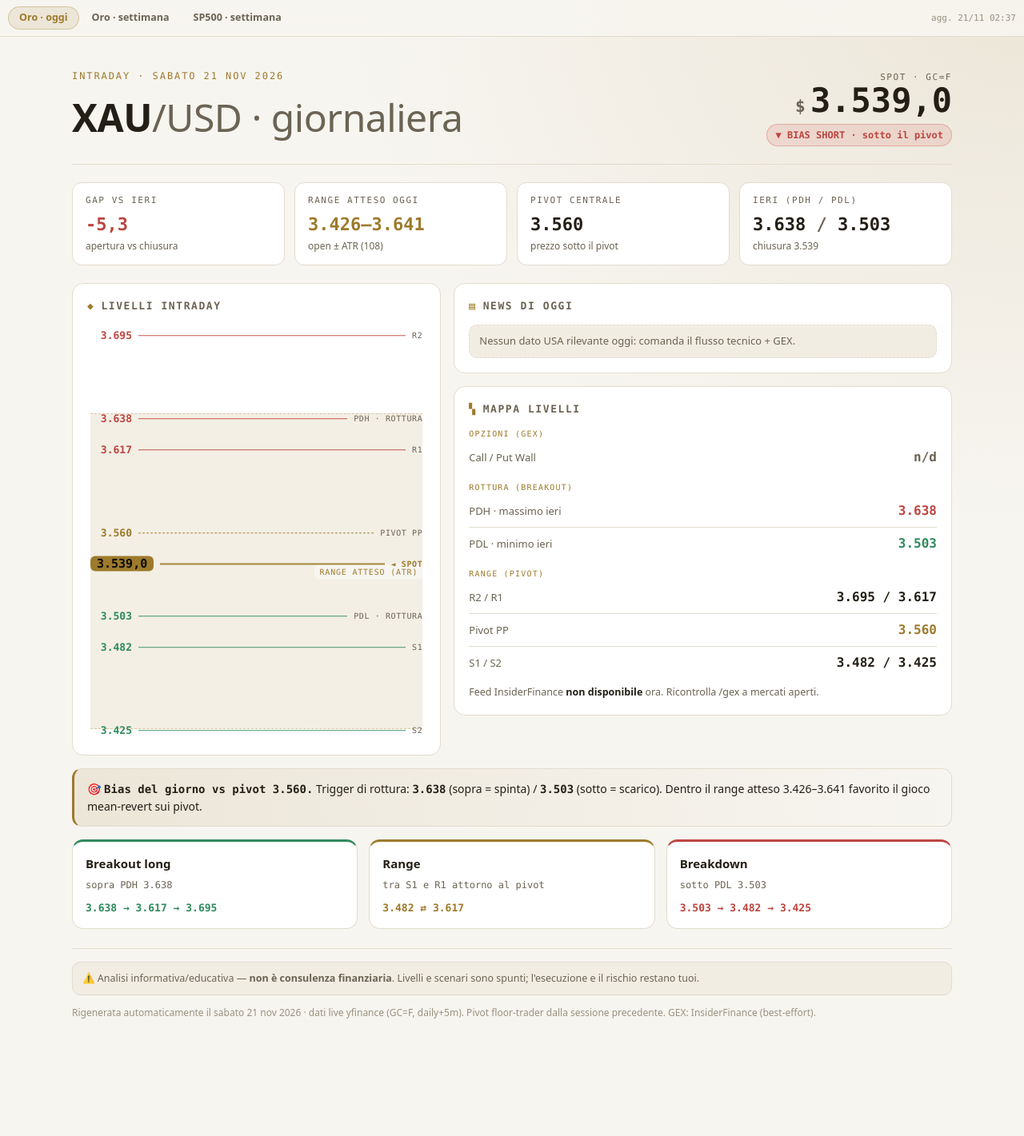
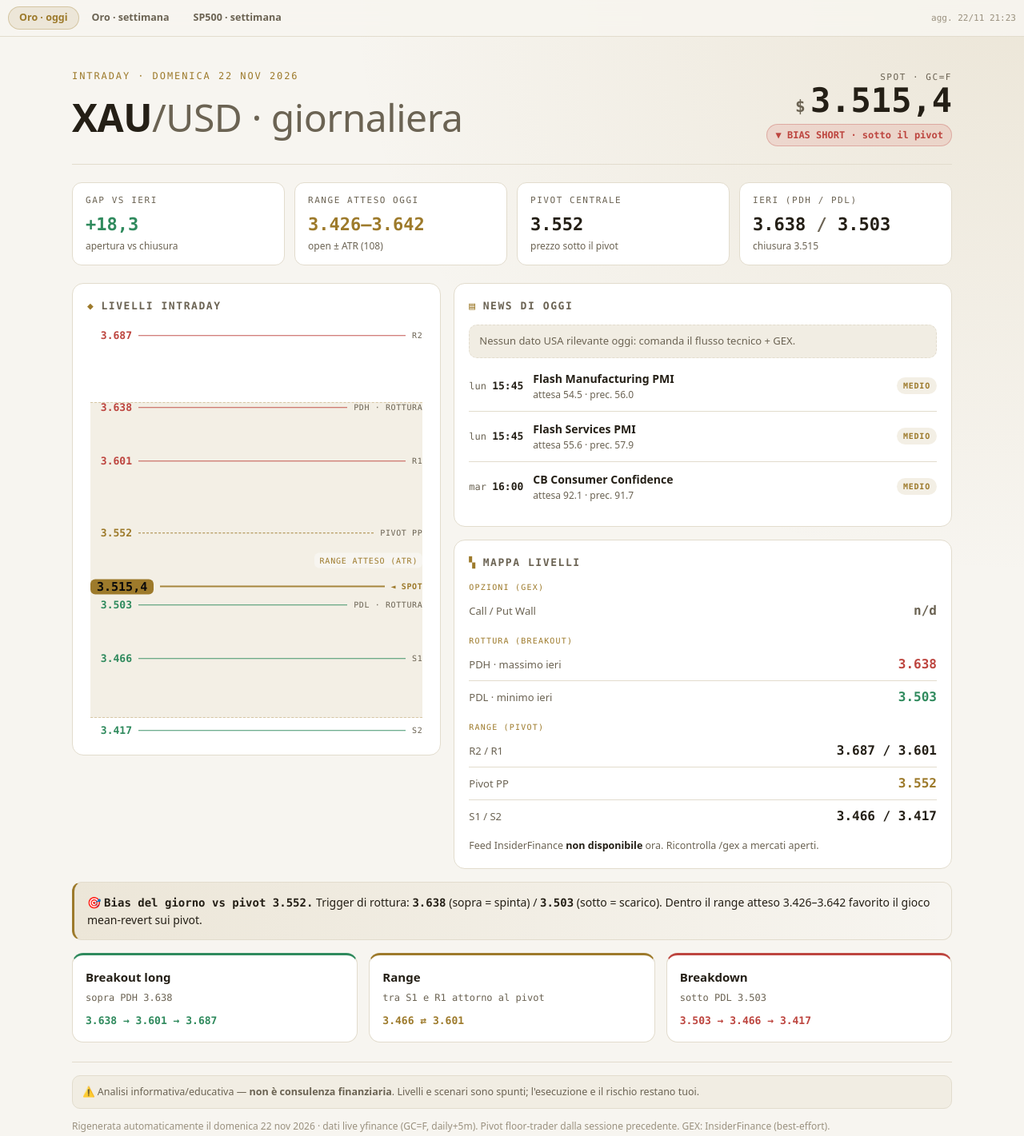
Before and after one commit to Th3Bl4ck/app-dash, a plain HTML site: page public/index.html in a window 1280 px wide. Shown: the whole page at 80% size. Before the commit the page ends 1316 px from the top, so only its background shows below. Drawn offline with Linux system fonts and the light colour scheme.

Commit message:
chore: rigenera dashboard 2026-11-22 20:23 UTC

```diff
--- a/public/index.html
+++ b/public/index.html
@@ -29,8 +29,8 @@
 </style>
 </head>
 <body>
-<nav class="appnav"><a href="/" aria-current="page">Oro · oggi</a><a href="/xau-weekly.html">Oro · settimana</a><a href="/spx-weekly.html">SP500 · settimana</a><span class="stamp">agg. 21/11 02:37</span></nav>
-<title>XAU intraday — sabato 21 nov 2026</title>
+<nav class="appnav"><a href="/" aria-current="page">Oro · oggi</a><a href="/xau-weekly.html">Oro · settimana</a><a href="/spx-weekly.html">SP500 · settimana</a><span class="stamp">agg. 22/11 21:23</span></nav>
+<title>XAU intraday — domenica 22 nov 2026</title>
 <style>
   :root{--bg:#0a0a0b;--surface:#151516;--surface-2:#1e1e20;--border:#2c2c2f;--text:#ececea;--dim:#9a9a97;--faint:#68686a;
     --accent:#c8a24b;--accent-soft:rgba(200,162,75,.13);--up:#3fa372;--up-soft:rgba(63,163,114,.14);--down:#d0554f;--down-soft:rgba(208,85,79,.14);--warn:#e0913f;
@@ -89,40 +89,40 @@
 </style>
 <div class="wrap">
   <header>
-    <div><div class="eyebrow">Intraday · sabato 21 nov 2026</div><h1>XAU<span class="pair">/USD · giornaliera</span></h1></div>
-    <div class="spotbox"><div class="label">Spot · GC=F</div><div class="spot"><span class="cur">$</span>3.539,0</div><div class="badge down">▼ BIAS SHORT · sotto il pivot</div></div>
+    <div><div class="eyebrow">Intraday · domenica 22 nov 2026</div><h1>XAU<span class="pair">/USD · giornaliera</span></h1></div>
+    <div class="spotbox"><div class="label">Spot · GC=F</div><div class="spot"><span class="cur">$</span>3.515,4</div><div class="badge down">▼ BIAS SHORT · sotto il pivot</div></div>
   </header>
   <section class="tiles">
-    <div class="tile"><div class="label">Gap vs ieri</div><div class="v neg">-5,3</div><div class="sub">apertura vs chiusura</div></div>
-    <div class="tile"><div class="label">Range atteso oggi</div><div class="v amb">3.426–3.641</div><div class="sub">open ± ATR (108)</div></div>
-    <div class="tile"><div class="label">Pivot centrale</div><div class="v">3.560</div><div class="sub">prezzo sotto il pivot</div></div>
-    <div class="tile"><div class="label">Ieri (PDH / PDL)</div><div class="v">3.638<span style="color:var(--dim)"> / </span>3.503</div><div class="sub">chiusura 3.539</div></div>
+    <div class="tile"><div class="label">Gap vs ieri</div><div class="v pos">+18,3</div><div class="sub">apertura vs chiusura</div></div>
+    <div class="tile"><div class="label">Range atteso oggi</div><div class="v amb">3.426–3.642</div><div class="sub">open ± ATR (108)</div></div>
+    <div class="tile"><div class="label">Pivot centrale</div><div class="v">3.552</div><div class="sub">prezzo sotto il pivot</div></div>
+    <div class="tile"><div class="label">Ieri (PDH / PDL)</div><div class="v">3.638<span style="color:var(--dim)"> / </span>3.503</div><div class="sub">chiusura 3.515</div></div>
   </section>
   <div class="grid">
-    <div class="card"><h2><span class="n">◆</span> Livelli intraday</h2><div class="ladder"><div class="band" style="top:21.4%;height:75.9%"><span class="btag">RANGE ATTESO (ATR)</span></div><div class="lvl res" style="top:2.6%"><span class="px">3.695</span><span class="line"></span><span class="tag">R2</span></div><div class="lvl res" style="top:22.6%"><span class="px">3.638</span><span class="line"></span><span class="tag">PDH · rottura</span></div><div class="lvl res" style="top:30.1%"><span class="px">3.617</span><span class="line"></span><span class="tag">R1</span></div><div class="lvl piv" style="top:50.1%"><span class="px">3.560</span><span class="line"></span><span class="tag">Pivot PP</span></div><div class="lvl sup" style="top:70.1%"><span class="px">3.503</span><span class="line"></span><span class="tag">PDL · rottura</span></div><div class="lvl sup" style="top:77.6%"><span class="px">3.482</span><span class="line"></span><span class="tag">S1</span></div><div class="lvl sup" style="top:97.6%"><span class="px">3.425</span><span class="line"></span><span class="tag">S2</span></div><div class="lvl spot" style="top:57.5%"><span class="px">3.539,0</span><span class="line"></span><span class="tag">◄ SPOT</span></div></div></div>
+    <div class="card"><h2><span class="n">◆</span> Livelli intraday</h2><div class="ladder"><div class="band" style="top:18.7%;height:75.8%"><span class="btag">RANGE ATTESO (ATR)</span></div><div class="lvl res" style="top:2.6%"><span class="px">3.687</span><span class="line"></span><span class="tag">R2</span></div><div class="lvl res" style="top:19.9%"><span class="px">3.638</span><span class="line"></span><span class="tag">PDH · rottura</span></div><div class="lvl res" style="top:32.8%"><span class="px">3.601</span><span class="line"></span><span class="tag">R1</span></div><div class="lvl piv" style="top:50.1%"><span class="px">3.552</span><span class="line"></span><span class="tag">Pivot PP</span></div><div class="lvl sup" style="top:67.4%"><span class="px">3.503</span><span class="line"></span><span class="tag">PDL · rottura</span></div><div class="lvl sup" style="top:80.3%"><span class="px">3.466</span><span class="line"></span><span class="tag">S1</span></div><div class="lvl sup" style="top:97.6%"><span class="px">3.417</span><span class="line"></span><span class="tag">S2</span></div><div class="lvl spot" style="top:63.0%"><span class="px">3.515,4</span><span class="line"></span><span class="tag">◄ SPOT</span></div></div></div>
     <div style="display:flex;flex-direction:column;gap:16px">
-      <div class="card"><h2><span class="n">▤</span> News di oggi</h2><div class="blackout">Nessun dato USA rilevante oggi: comanda il flusso tecnico + GEX.</div></div>
+      <div class="card"><h2><span class="n">▤</span> News di oggi</h2><div class="blackout">Nessun dato USA rilevante oggi: comanda il flusso tecnico + GEX.</div><div class="ev"><div class="day">lun <b>15:45</b></div><div class="ttl">Flash Manufacturing PMI<small>attesa 54.5 · prec. 56.0</small></div><span class="imp md">Medio</span></div><div class="ev"><div class="day">lun <b>15:45</b></div><div class="ttl">Flash Services PMI<small>attesa 55.6 · prec. 57.9</small></div><span class="imp md">Medio</span></div><div class="ev"><div class="day">mar <b>16:00</b></div><div class="ttl">CB Consumer Confidence<small>attesa 92.1 · prec. 91.7</small></div><span class="imp md">Medio</span></div></div>
       <div class="card"><h2><span class="n">▚</span> Mappa livelli</h2>
         <div class="grp"><div class="lab">Opzioni (GEX)</div><div class="kv"><span class="k">Call / Put Wall</span><span class="v" style="color:var(--dim)">n/d</span></div></div>
         <div class="grp"><div class="lab">Rottura (breakout)</div>
           <div class="kv"><span class="k">PDH · massimo ieri</span><span class="v" style="color:var(--down)">3.638</span></div>
           <div class="kv"><span class="k">PDL · minimo ieri</span><span class="v" style="color:var(--up)">3.503</span></div></div>
         <div class="grp"><div class="lab">Range (pivot)</div>
-          <div class="kv"><span class="k">R2 / R1</span><span class="v">3.695 / 3.617</span></div>
-          <div class="kv"><span class="k">Pivot PP</span><span class="v" style="color:var(--accent)">3.560</span></div>
-          <div class="kv"><span class="k">S1 / S2</span><span class="v">3.482 / 3.425</span></div></div>
+          <div class="kv"><span class="k">R2 / R1</span><span class="v">3.687 / 3.601</span></div>
+          <div class="kv"><span class="k">Pivot PP</span><span class="v" style="color:var(--accent)">3.552</span></div>
+          <div class="kv"><span class="k">S1 / S2</span><span class="v">3.466 / 3.417</span></div></div>
         <div class="gexnote">Feed InsiderFinance <b>non disponibile</b> ora. Ricontrolla /gex a mercati aperti.</div></div>
     </div>
   </div>
-  <div class="hero">🎯 <b>Bias del giorno vs pivot 3.560.</b> Trigger di rottura: <b>3.638</b> (sopra = spinta) / <b>3.503</b> (sotto = scarico). Dentro il range atteso 3.426–3.641 favorito il gioco mean-revert sui pivot.</div>
+  <div class="hero">🎯 <b>Bias del giorno vs pivot 3.552.</b> Trigger di rottura: <b>3.638</b> (sopra = spinta) / <b>3.503</b> (sotto = scarico). Dentro il range atteso 3.426–3.642 favorito il gioco mean-revert sui pivot.</div>
   <div class="scen">
-    <div class="sc up"><h3>Breakout long</h3><div class="trig">sopra PDH 3.638</div><div class="path">3.638 → 3.617 → 3.695</div></div>
-    <div class="sc range"><h3>Range</h3><div class="trig">tra S1 e R1 attorno al pivot</div><div class="path">3.482 ⇄ 3.617</div></div>
-    <div class="sc down"><h3>Breakdown</h3><div class="trig">sotto PDL 3.503</div><div class="path">3.503 → 3.482 → 3.425</div></div>
+    <div class="sc up"><h3>Breakout long</h3><div class="trig">sopra PDH 3.638</div><div class="path">3.638 → 3.601 → 3.687</div></div>
+    <div class="sc range"><h3>Range</h3><div class="trig">tra S1 e R1 attorno al pivot</div><div class="path">3.466 ⇄ 3.601</div></div>
+    <div class="sc down"><h3>Breakdown</h3><div class="trig">sotto PDL 3.503</div><div class="path">3.503 → 3.466 → 3.417</div></div>
   </div>
   <footer>
     <div class="disc">⚠️ Analisi informativa/educativa — <b>non è consulenza finanziaria</b>. Livelli e scenari sono spunti; l'esecuzione e il rischio restano tuoi.</div>
-    Rigenerata automaticamente il sabato 21 nov 2026 · dati live yfinance (GC=F, daily+5m). Pivot floor-trader dalla sessione precedente. GEX: InsiderFinance (best-effort).
+    Rigenerata automaticamente il domenica 22 nov 2026 · dati live yfinance (GC=F, daily+5m). Pivot floor-trader dalla sessione precedente. GEX: InsiderFinance (best-effort).
   </footer>
 </div>
 <script>
```
Also changed, not shown: public/spx-weekly.html (+4 -4 lines), public/xau-weekly.html (+12 -12 lines).
